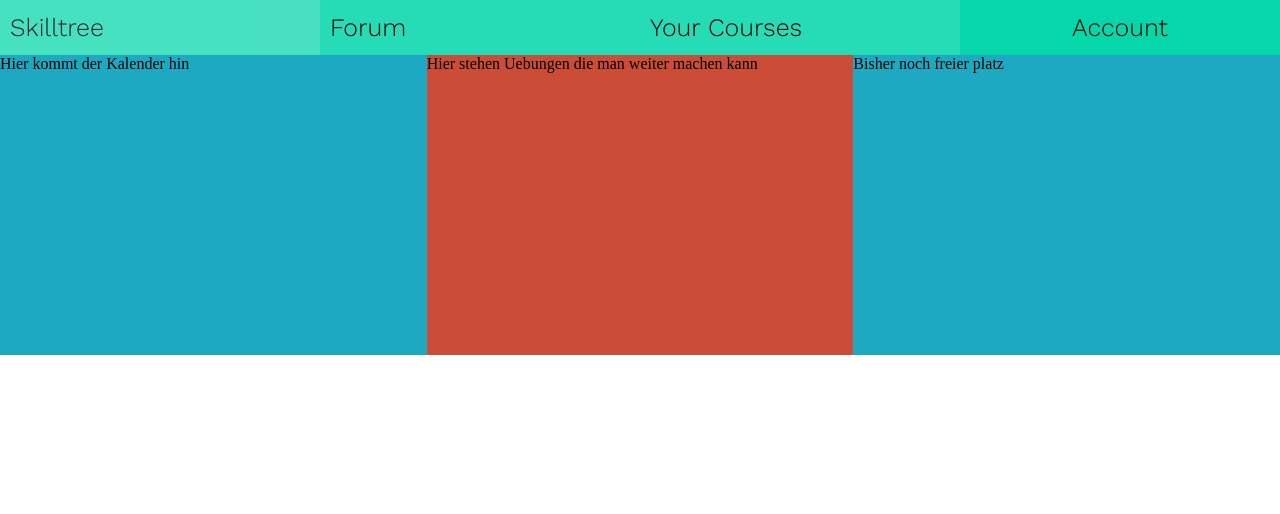
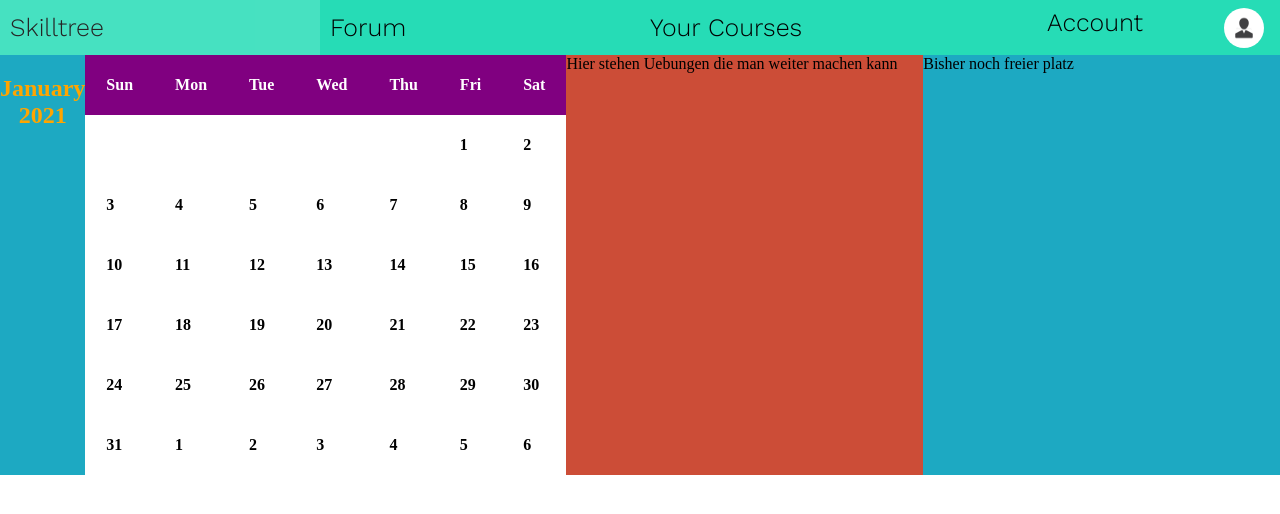
Before and after one commit to Junjus/ModernStudyDojo, a Django app: page / in a window 1280 px wide. Shown: the top 514 px of the page. Run offline with Django 4.2, Linux system fonts and the light colour scheme.

Commit message:
hauptseite

```diff
--- a/ModernStudyDojo/ModernStudyDojo/urls.py
+++ b/ModernStudyDojo/ModernStudyDojo/urls.py
@@ -17,7 +17,6 @@ from django import views
 from django.contrib import admin
 from django.urls import path
 
-from . import views
 from watch import views as watch_views
 
 urlpatterns = [
--- a/ModernStudyDojo/static/styles/header.css
+++ b/ModernStudyDojo/static/styles/header.css
@@ -56,33 +56,30 @@
 }
 
 .account{
-  background-color:rgba(0, 214, 170, 0.85);
   flex: 1;
-  display: flex;
-  align-items: center;
   cursor: pointer;
   display: inline-block;
   position: relative;
 
 }
 
-.button-account{
-  background-color: rgba(0, 214, 170, 0.85);
+.account-button{
   border: none;
   font-size: 25px;
   font-family: "Work Sans", sans-serif;
+  background-color:rgba(0, 214, 170, 0.85);
   margin: 0;
   cursor:pointer;
+  float: left;
+  height: 100%;
   width: 100%;
-  height: 100%;
-
 }
 
-
-
-.account:hover .dropdown-content{
-  opacity: 0.85;
-  display: block;
+.profile-picture{
+  width:40px;
+  border-radius: 50px;
+  float: right;
+  margin-right: 10px;
 }
 
 .dropdown-content {
@@ -91,8 +88,11 @@
   width: 100%;
   overflow: auto;
   box-shadow: 0px 8px 16px 0px rgba(0,0,0,0.2);
+  }
 
-  }
+.account:hover .dropdown-content{
+  display: block;
+}
 
 
 .dropdown-content a {
@@ -106,5 +106,4 @@
 
 .dropdown-content a:hover {
   color: #FFFFFF;
-
   }
--- /dev/null
+++ b/ModernStudyDojo/static/styles/login.css
@@ -0,0 +1,3 @@
+.body{
+  background-color: rgb(165, 162, 162);
+}
--- a/ModernStudyDojo/static/styles/main.css
+++ b/ModernStudyDojo/static/styles/main.css
@@ -1,7 +1,7 @@
+
 .main{
   display: flex;
   flex-direction: row;
-  height: 300px;
 }
 
 .kalender{
@@ -22,3 +22,14 @@
   flex: 1;
   background-color: #1da9c2;
 }
+
+table {
+  border-collapse: collapse;
+  background: white;
+  color: black;
+}
+
+th,
+td {
+  font-weight: bold;
+}
--- a/ModernStudyDojo/templates/index.html
+++ b/ModernStudyDojo/templates/index.html
@@ -26,7 +26,10 @@
 
     <div class="account">
 
-    <button class="button-account"> Account</button>
+    <button class="account-button">
+        Account
+        <img class="profile-picture" src="static/images/profile-picture.jpg">
+    </button>
 
     <div class="dropdown-content">
         <a href="{% url 'login' %}"> My Account</a>
@@ -36,11 +39,103 @@
 </div>
 </div>
 <div class="main">
-    <div class="kalender"> Hier kommt der Kalender hin</div>
-    <div class="uebungen"> Hier stehen Uebungen die man weiter machen kann</div>
-    <div class="rechts"> Bisher noch freier platz</div>
+    <div class="kalender">     <h2 align="center" style="color: orange;">
+        January 2021
+    </h2>
+    <br />
+
+    <table bgcolor="lightgrey" align="center"
+        cellspacing="21" cellpadding="21">
+
+        <caption align="top">
+
+        </caption>
+
+        <thead>
+            <tr>
+                <th style="color: white; background: purple;">
+                    Sun</th>
+                <th style="color: white; background: purple;">
+                    Mon</th>
+                <th style="color: white; background: purple;">
+                    Tue</th>
+                <th style="color: white; background: purple;">
+                    Wed</th>
+                <th style="color: white; background: purple;">
+                    Thu</th>
+                <th style="color: white; background: purple;">
+                    Fri</th>
+                <th style="color: white; background: purple;">
+                    Sat</th>
+            </tr>
+        </thead>
+
+        <tbody>
+            <tr>
+                <td></td>
+                <td></td>
+                <td></td>
+                <td></td>
+                <td></td>
+                <td>1</td>
+                <td>2</td>
+            </tr>
+            <tr></tr>
+            <tr>
+                <td>3</td>
+                <td>4</td>
+                <td>5</td>
+                <td>6</td>
+                <td>7</td>
+                <td>8</td>
+                <td>9</td>
+            </tr>
+            <tr>
+                <td>10</td>
+                <td>11</td>
+                <td>12</td>
+                <td>13</td>
+                <td>14</td>
+                <td>15</td>
+                <td>16</td>
+            </tr>
+            <tr>
+                <td>17</td>
+                <td>18</td>
+                <td>19</td>
+                <td>20</td>
+                <td>21</td>
+                <td>22</td>
+                <td>23</td>
+            </tr>
+            <tr>
+                <td>24</td>
+                <td>25</td>
+                <td>26</td>
+                <td>27</td>
+                <td>28</td>
+                <td>29</td>
+                <td>30</td>
+            </tr>
+            <tr>
+                <td>31</td>
+                <td>1</td>
+                <td>2</td>
+                <td>3</td>
+                <td>4</td>
+                <td>5</td>
+                <td>6</td>
+            </tr>
+        </tbody>
+    </table>
 </div>
- <a> </a>
+
+<div class="uebungen"> Hier stehen Uebungen die man weiter machen kann</div>
+
+<div class="rechts"> Bisher noch freier platz</div>
+
+</div>
+
 </body>
 
 </html>
--- a/ModernStudyDojo/watch/views.py
+++ b/ModernStudyDojo/watch/views.py
@@ -7,8 +7,6 @@ from django.contrib.auth.forms import UserCreationForm
 
 # Create your views here.
 from .models import *
-from .forms import OrderForm
-from .filters import OrderFilter
 
 
 def watch(request, *args, **kwargs):
```
Also changed, not shown: ModernStudyDojo/static/styles/courses-header.css (deleted, +0 -29 lines), ModernStudyDojo/static/styles/courses.css (added, +25 -0 lines), ModernStudyDojo/templates/login.html (+38 -1 lines), ModernStudyDojo/templates/watch.html (+25 -3 lines).
